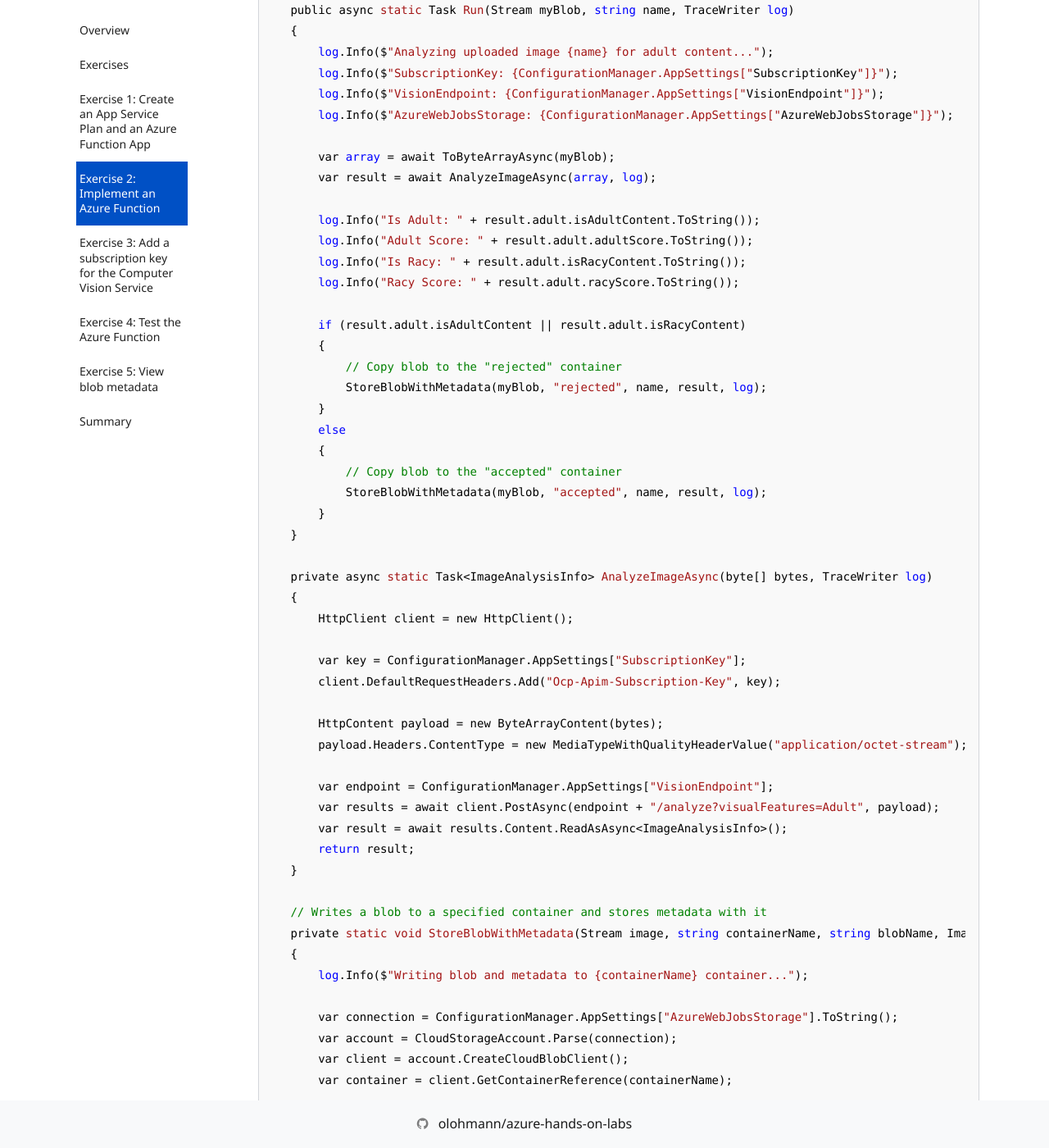
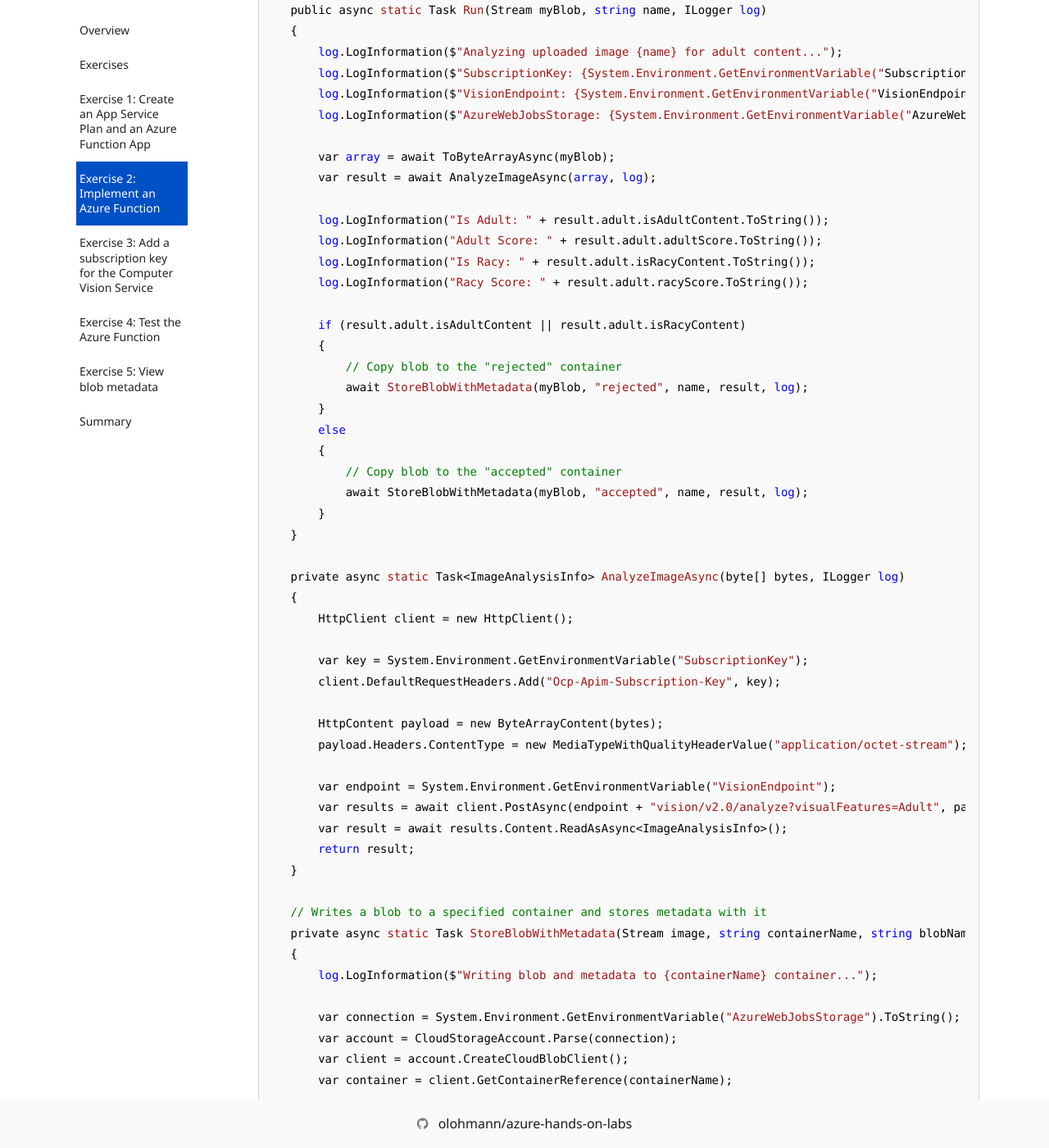
Before and after one commit to olohmann/azure-hands-on-labs, a Jekyll site: the page built from labs/01_serverless/serverless.md, in a window 1280 px wide and 1400 px high, scrolled down 19127 px. Shown: the whole window at 82% size. Built offline with Jekyll 4.4.1, drawn with Linux system fonts in a browser that asks for light colours; nearby versions of some CDN libraries; our own code applies the rules of GitHub Pages for plain Markdown files; comment, search, counter and statistics services are not loaded; some of the changed text lies outside the part shown.

Commit message:
Extensions

````diff
--- a/labs/01_serverless/serverless.md
+++ b/labs/01_serverless/serverless.md
@@ -185,60 +185,60 @@ Once you have created an Azure Function App, you can add Azure Functions to it.
 1. Replace the code shown in the code editor with the following statements:
 
     ```C#
+    #r "Microsoft.WindowsAzure.Storage"
     using Microsoft.WindowsAzure.Storage.Blob;
     using Microsoft.WindowsAzure.Storage;
     using System.Net.Http.Headers;
-    using System.Configuration;
 
-    public async static Task Run(Stream myBlob, string name, TraceWriter log)
+    public async static Task Run(Stream myBlob, string name, ILogger log)
     {
-        log.Info($"Analyzing uploaded image {name} for adult content...");
-        log.Info($"SubscriptionKey: {ConfigurationManager.AppSettings["SubscriptionKey"]}");
-        log.Info($"VisionEndpoint: {ConfigurationManager.AppSettings["VisionEndpoint"]}");
-        log.Info($"AzureWebJobsStorage: {ConfigurationManager.AppSettings["AzureWebJobsStorage"]}");
+        log.LogInformation($"Analyzing uploaded image {name} for adult content...");
+        log.LogInformation($"SubscriptionKey: {System.Environment.GetEnvironmentVariable("SubscriptionKey")}");
+        log.LogInformation($"VisionEndpoint: {System.Environment.GetEnvironmentVariable("VisionEndpoint")}");
+        log.LogInformation($"AzureWebJobsStorage: {System.Environment.GetEnvironmentVariable("AzureWebJobsStorage")}");
 
         var array = await ToByteArrayAsync(myBlob);
         var result = await AnalyzeImageAsync(array, log);
 
-        log.Info("Is Adult: " + result.adult.isAdultContent.ToString());
-        log.Info("Adult Score: " + result.adult.adultScore.ToString());
-        log.Info("Is Racy: " + result.adult.isRacyContent.ToString());
-        log.Info("Racy Score: " + result.adult.racyScore.ToString());
+        log.LogInformation("Is Adult: " + result.adult.isAdultContent.ToString());
+        log.LogInformation("Adult Score: " + result.adult.adultScore.ToString());
+        log.LogInformation("Is Racy: " + result.adult.isRacyContent.ToString());
+        log.LogInformation("Racy Score: " + result.adult.racyScore.ToString());
 
         if (result.adult.isAdultContent || result.adult.isRacyContent)
         {
             // Copy blob to the "rejected" container
-            StoreBlobWithMetadata(myBlob, "rejected", name, result, log);
+            await StoreBlobWithMetadata(myBlob, "rejected", name, result, log);
         }
         else
         {
             // Copy blob to the "accepted" container
-            StoreBlobWithMetadata(myBlob, "accepted", name, result, log);
+            await StoreBlobWithMetadata(myBlob, "accepted", name, result, log);
         }
     }
 
-    private async static Task<ImageAnalysisInfo> AnalyzeImageAsync(byte[] bytes, TraceWriter log)
+    private async static Task<ImageAnalysisInfo> AnalyzeImageAsync(byte[] bytes, ILogger log)
     {
         HttpClient client = new HttpClient();
 
-        var key = ConfigurationManager.AppSettings["SubscriptionKey"];
+        var key = System.Environment.GetEnvironmentVariable("SubscriptionKey");
         client.DefaultRequestHeaders.Add("Ocp-Apim-Subscription-Key", key);
 
         HttpContent payload = new ByteArrayContent(bytes);
         payload.Headers.ContentType = new MediaTypeWithQualityHeaderValue("application/octet-stream");
 
-        var endpoint = ConfigurationManager.AppSettings["VisionEndpoint"];
-        var results = await client.PostAsync(endpoint + "/analyze?visualFeatures=Adult", payload);
+        var endpoint = System.Environment.GetEnvironmentVariable("VisionEndpoint");
+        var results = await client.PostAsync(endpoint + "vision/v2.0/analyze?visualFeatures=Adult", payload);
         var result = await results.Content.ReadAsAsync<ImageAnalysisInfo>();
         return result;
     }
 
     // Writes a blob to a specified container and stores metadata with it
-    private static void StoreBlobWithMetadata(Stream image, string containerName, string blobName, ImageAnalysisInfo info, TraceWriter log)
+    private async static Task StoreBlobWithMetadata(Stream image, string containerName, string blobName, ImageAnalysisInfo info, ILogger log)
     {
-        log.Info($"Writing blob and metadata to {containerName} container...");
+        log.LogInformation($"Writing blob and metadata to {containerName} container...");
 
-        var connection = ConfigurationManager.AppSettings["AzureWebJobsStorage"].ToString();
+        var connection = System.Environment.GetEnvironmentVariable("AzureWebJobsStorage").ToString();
         var account = CloudStorageAccount.Parse(connection);
         var client = account.CreateCloudBlobClient();
         var container = client.GetContainerReference(containerName);
@@ -250,10 +250,10 @@ Once you have created an Azure Function App, you can add Azure Functions to it.
             if (blob != null)
             {
                 // Upload the blob
-                blob.UploadFromStream(image);
+                await blob.UploadFromStreamAsync(image);
 
                 // Get the blob attributes
-                blob.FetchAttributes();
+                await blob.FetchAttributesAsync();
 
                 // Write the blob metadata
                 blob.Metadata["isAdultContent"] = info.adult.isAdultContent.ToString();
@@ -262,12 +262,13 @@ Once you have created an Azure Function App, you can add Azure Functions to it.
                 blob.Metadata["racyScore"] = info.adult.racyScore.ToString("P0").Replace(" ","");
 
                 // Save the blob metadata
-                blob.SetMetadata();
+                await blob.SetMetadataAsync();
             }
         }
         catch (Exception ex)
         {
-            log.Info(ex.Message);
+            log.LogInformation(ex.Message);
+            throw;
         }
     }
 
@@ -297,6 +298,64 @@ Once you have created an Azure Function App, you can add Azure Functions to it.
     ```
 
     ```Run``` is the method called each time the function is executed. The ```Run``` method uses a helper method named ```AnalyzeImageAsync``` to pass each blob added to the `uploaded` container to the Computer Vision API for analysis. Then it calls a helper method named ```StoreBlobWithMetadata``` to create a copy of the blob in either the `accepted` container or the `rejected` container, depending on the scores returned by ```AnalyzeImageAsync```.
+
+1. As our function code has a reference to an external package (Azure Storage), we need to install the assembly references. To do so, we need to modify a file called `extensions.csproj` residing in the actual function configuration. Open the Console view of the ClassifyImage function:
+
+    ![function console](./media/function-console.png)
+
+1. Type the following commands (Note: you cannot yet copy and paste into the console view):
+
+    ```sh
+    cd ..
+    cat extensions.csproj
+    ```
+
+    The following **output** is expected:
+
+    ```sh
+    <Project Sdk="Microsoft.NET.Sdk">
+    <PropertyGroup>
+        <TargetFramework>netstandard2.0</TargetFramework>
+        <WarningsAsErrors />
+    </PropertyGroup>
+    <ItemGroup>
+        <PackageReference Include="Microsoft.Azure.WebJobs.Extensions.Storage" Version="3.0.0" />
+        <PackageReference Include="Microsoft.Azure.WebJobs.Script.ExtensionsMetadataGenerator" Version="1.0.*" />
+    </ItemGroup>
+    </Project>
+    ```
+
+    Continue typing:
+
+    ```sh
+    curl -o extensions.csproj -L https://aka.ms/cs-extensions
+    cat extensions.csproj
+    ```
+
+    The following **output** is expected:
+
+    ```sh
+    <Project Sdk="Microsoft.NET.Sdk">
+    <PropertyGroup>
+        <TargetFramework>netstandard2.0</TargetFramework>
+        <WarningsAsErrors />
+    </PropertyGroup>
+    <ItemGroup>
+        <PackageReference Include="Microsoft.Azure.WebJobs.Extensions.Storage" Version="3.0.0" />
+        <PackageReference Include="Microsoft.Azure.WebJobs.Script.ExtensionsMetadataGenerator" Version="1.0.*" />
+        <PackageReference Include="WindowsAzure.Storage" Version="9.3.3" />
+    </ItemGroup>
+    </Project>
+    ```
+
+    Finally type:
+
+    ```sh
+    dotnet build extensions.csproj -o bin --no-incremental --packages D:\home\.nuget
+    ```
+
+    The following output is roughly expected:
+    ![dotnet console](./media/dotnet-output.png)
 
 1. Click the **Save** button (1) at the top of the code editor to save your changes. Then click **Run** (2) button to execute the code shown in the editor. Open the log panel (3) and look at the error output (4). A message like *"[...] The specified container does not exist."* is **expected** at this moment!
 
````
Also changed, not shown: labs/01_serverless/media/dotnet-output.png (added), labs/01_serverless/media/function-console.png (added).
